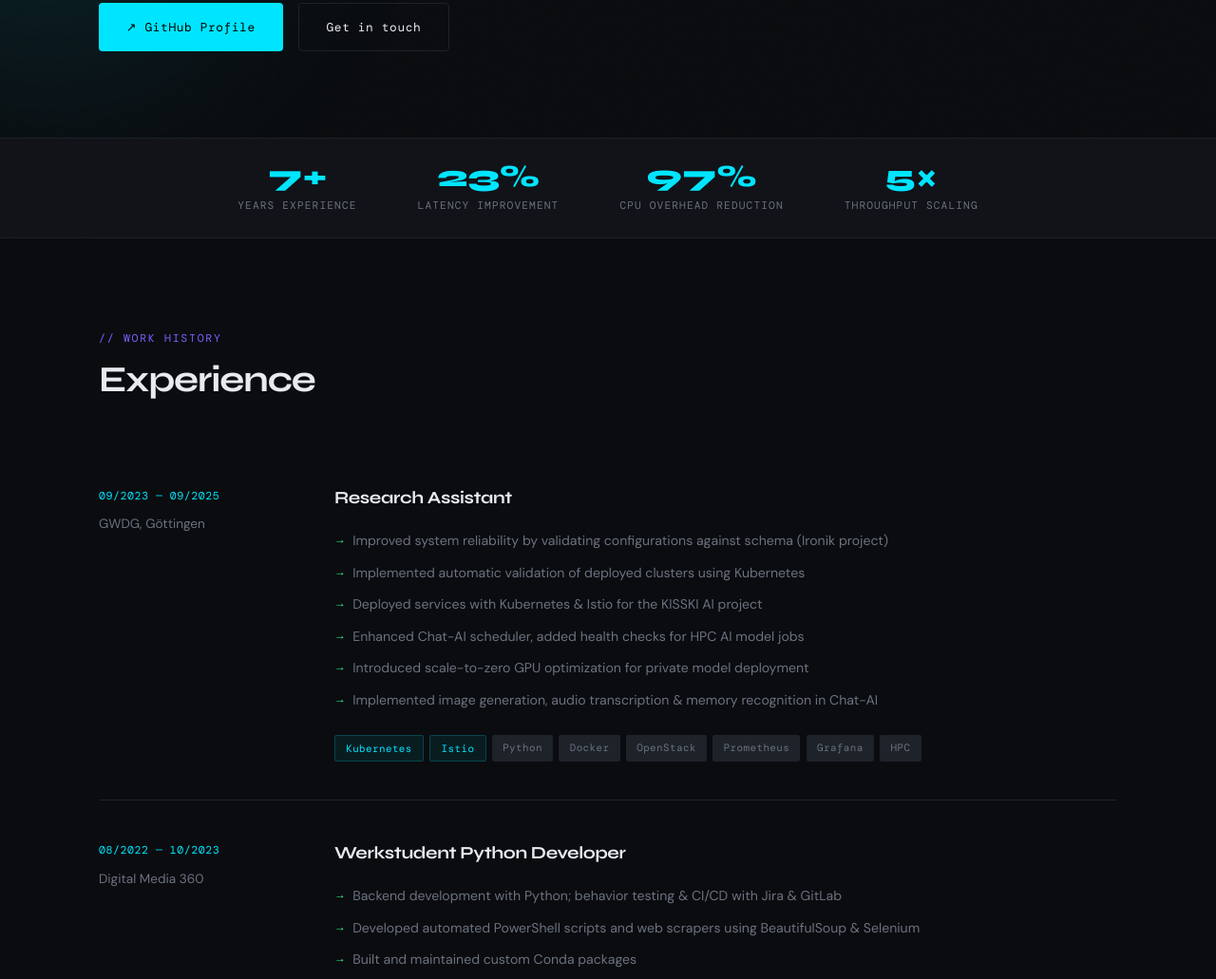
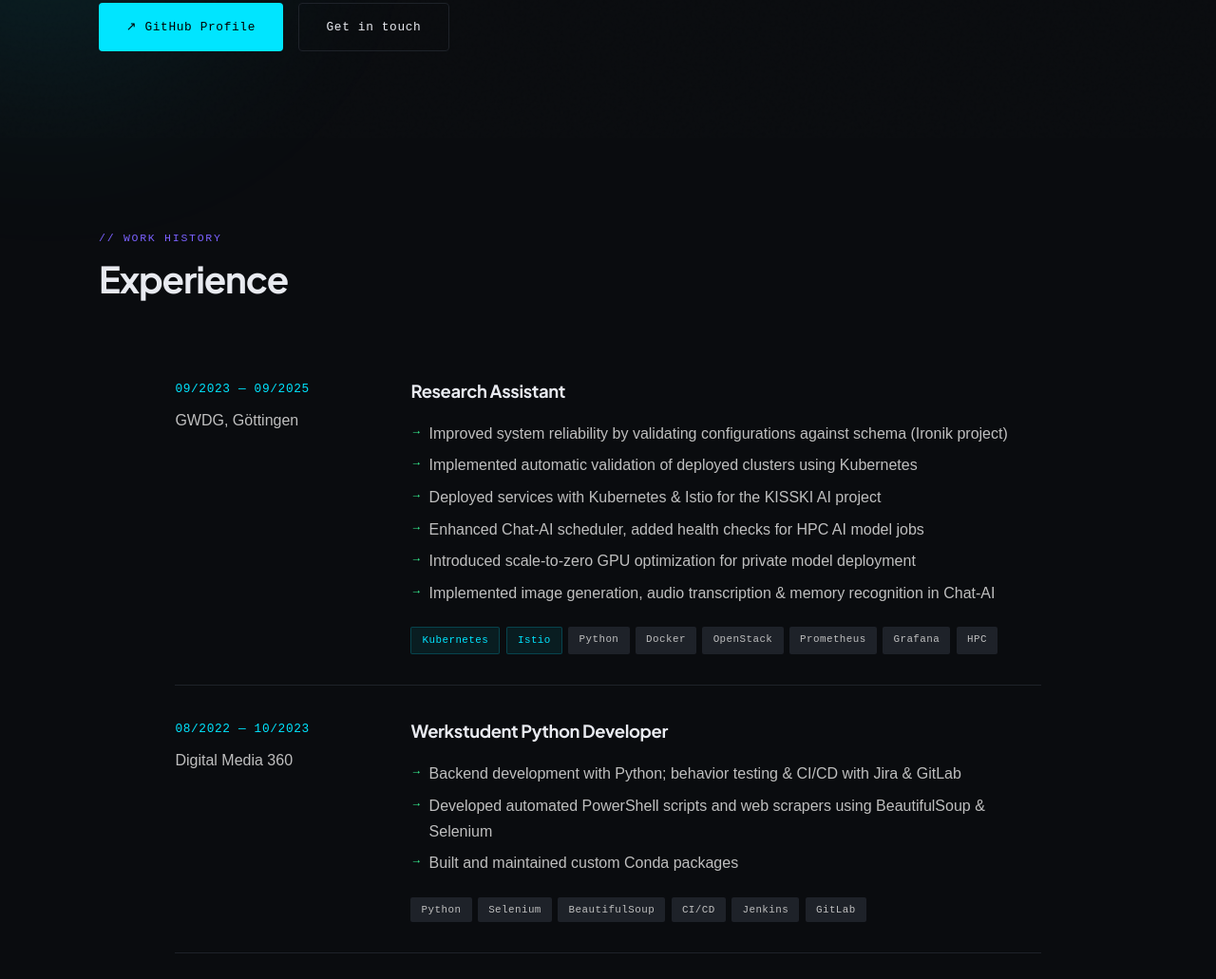
Before and after one commit to Siddharth2412/siddharth2412.github.io, a plain HTML site: page index.html in a window 1280 px wide. Shown: the part 655-1686 px from the top of the page at 95% size. Drawn offline with nearby package versions, Linux system fonts and the light colour scheme; a web font is replaced by a local one.

Commit message:
style updated

```diff
--- a/index.html
+++ b/index.html
@@ -5,8 +5,8 @@
   <meta name="viewport" content="width=device-width, initial-scale=1.0"/>
   <title>Siddharth Simediya — Systems Engineer & Researcher</title>
   <link rel="preconnect" href="https://fonts.googleapis.com">
-  <link href="https://fonts.googleapis.com/css2?family=Syne:wght@400;600;700;800&family=DM+Mono:ital,wght@0,300;0,400;1,300&family=DM+Sans:wght@300;400;500&display=swap" rel="stylesheet">
-  <style>
+  <!-- <link href="https://fonts.googleapis.com/css2?family=Syne:wght@400;600;700;800&family=DM+Mono:ital,wght@0,300;0,400;1,300&family=DM+Sans:wght@300;400;500&display=swap" rel="stylesheet"> -->
+  <link href="https://fonts.googleapis.com/css2?family=Plus+Jakarta+Sans:ital,wght@0,200..800;1,200..800&display=swap" rel="stylesheet">  <style>
     :root {
       --bg: #0a0c0f;
       --surface: #111318;
@@ -15,7 +15,7 @@
       --accent2: #7b61ff;
       --accent3: #39ff98;
       --text: #e8eaf0;
-      --muted: #6b7280;
+      --muted: #bfbfbf;
       --card: #13161c;
     }
 
@@ -70,7 +70,7 @@
     }
 
     .nav-logo {
-      font-family: 'Syne', sans-serif;
+      font-family: 'Plus Jakarta Sans', sans-serif;
       font-weight: 800;
       font-size: 1.1rem;
       letter-spacing: -0.02em;
@@ -124,7 +124,7 @@
     }
 
     h1 {
-      font-family: 'Syne', sans-serif;
+      font-family: 'Plus Jakarta Sans', sans-serif;
       font-weight: 800;
       font-size: clamp(3.5rem, 8vw, 7rem);
       line-height: 0.95;
@@ -188,7 +188,7 @@
     }
     .stat { text-align: center; }
     .stat-num {
-      font-family: 'Syne', sans-serif;
+      font-family: 'Plus Jakarta Sans', sans-serif;
       font-size: 2rem;
       font-weight: 800;
       color: var(--accent);
@@ -221,7 +221,7 @@
     }
 
     h2 {
-      font-family: 'Syne', sans-serif;
+      font-family: 'Plus Jakarta Sans', sans-serif;
       font-weight: 700;
       font-size: clamp(1.8rem, 3vw, 2.8rem);
       letter-spacing: -0.03em;
@@ -230,15 +230,16 @@
     }
 
     /* EXPERIENCE */
-    .timeline { display: flex; flex-direction: column; gap: 0; }
+    .timeline { display: flex; flex-direction: column; gap: 0; justify-content: center; align-items: center;}
 
     .timeline-item {
       display: grid;
       grid-template-columns: 200px 1fr;
-      gap: 3rem;
-      padding: 2.5rem 0;
+      gap: 3rem;;
+      padding: 2rem 0;
       border-bottom: 1px solid var(--border);
       position: relative;
+      width: 85%;
     }
     .timeline-item:last-child { border-bottom: none; }
 
@@ -247,18 +248,18 @@
     }
     .timeline-date {
       font-family: 'DM Mono', monospace;
-      font-size: 0.72rem;
+      font-size: 0.8rem;
       color: var(--accent);
       letter-spacing: 0.05em;
       margin-bottom: 0.5rem;
     }
     .timeline-company {
-      font-size: 0.85rem;
+      font-size: 1rem;
       color: var(--muted);
     }
 
     .timeline-content h3 {
-      font-family: 'Syne', sans-serif;
+      font-family: 'Plus Jakarta Sans', sans-serif;
       font-size: 1.15rem;
       font-weight: 700;
       margin-bottom: 0.8rem;
@@ -277,8 +278,8 @@
     }
     .timeline-content ul li {
       color: var(--muted);
-      font-size: 0.88rem;
-      padding: 0.3rem 0;
+      font-size: 1rem;
+      padding: 0.2rem 0;
       padding-left: 1.2rem;
       position: relative;
     }
@@ -334,7 +335,7 @@
     }
 
     .featured-card h3 {
-      font-family: 'Syne', sans-serif;
+      font-family: 'Plus Jakarta Sans', sans-serif;
       font-size: 1.4rem;
       font-weight: 700;
       letter-spacing: -0.02em;
@@ -356,7 +357,7 @@
       text-align: center;
     }
     .metric-val {
-      font-family: 'Syne', sans-serif;
+      font-family: 'Plus Jakarta Sans', sans-serif;
       font-size: 1.8rem;
       font-weight: 800;
       color: var(--accent3);
@@ -395,7 +396,7 @@
     }
 
     .project-card h3 {
-      font-family: 'Syne', sans-serif;
+      font-family: 'Plus Jakarta Sans', sans-serif;
       font-size: 1rem;
       font-weight: 700;
       margin-bottom: 0.6rem;
@@ -466,7 +467,7 @@
       align-items: center;
     }
 
-    .contact-inner h2 { margin-bottom: 1rem; }
+    .contact-inner h2 { margin-bottom: 0.5rem; }
     .contact-inner p { color: var(--muted); margin-bottom: 2rem; }
 
     .contact-links { display: flex; flex-direction: column; gap: 1rem; }
@@ -531,7 +532,7 @@
       nav { padding: 1rem 1.5rem; }
       .nav-links { display: none; }
       .hero { padding: 6rem 1.5rem 3rem; }
-      section { padding: 4rem 1.5rem; }
+      section { padding: 2rem 1.5rem; }
       .timeline-item { grid-template-columns: 1fr; gap: 0.5rem; }
       .metrics { grid-template-columns: 1fr; }
       .contact-inner { grid-template-columns: 1fr; gap: 3rem; padding: 4rem 1.5rem; }
@@ -577,7 +578,7 @@
 </div>
 
 <!-- STATS -->
-<div class="stats-bar">
+<!-- <div class="stats-bar">
   <div class="stat">
     <div class="stat-num">7+</div>
     <div class="stat-label">Years Experience</div>
@@ -594,7 +595,7 @@
     <div class="stat-num">5×</div>
     <div class="stat-label">Throughput Scaling</div>
   </div>
-</div>
+</div> -->
 
 <!-- EXPERIENCE -->
 <section id="experience">
@@ -795,7 +796,7 @@
       <a href="https://github.com/Siddharth2412" class="proj-link" target="_blank">GitHub →</a>
     </div>
 
-    <div class="project-card">
+    <!-- <div class="project-card">
       <div class="proj-icon">🗳️</div>
       <h3>Concession Management System</h3>
       <p>PHP voting platform for large organisations. Supports multi-option polls, voter eligibility control, time-limited polls and pie-chart result display.</p>
@@ -805,7 +806,7 @@
         <span class="tag">JavaScript</span>
       </div>
       <a href="https://github.com/Siddharth2412" class="proj-link" target="_blank">GitHub →</a>
-    </div>
+    </div> -->
   </div>
 </section>
 
```
